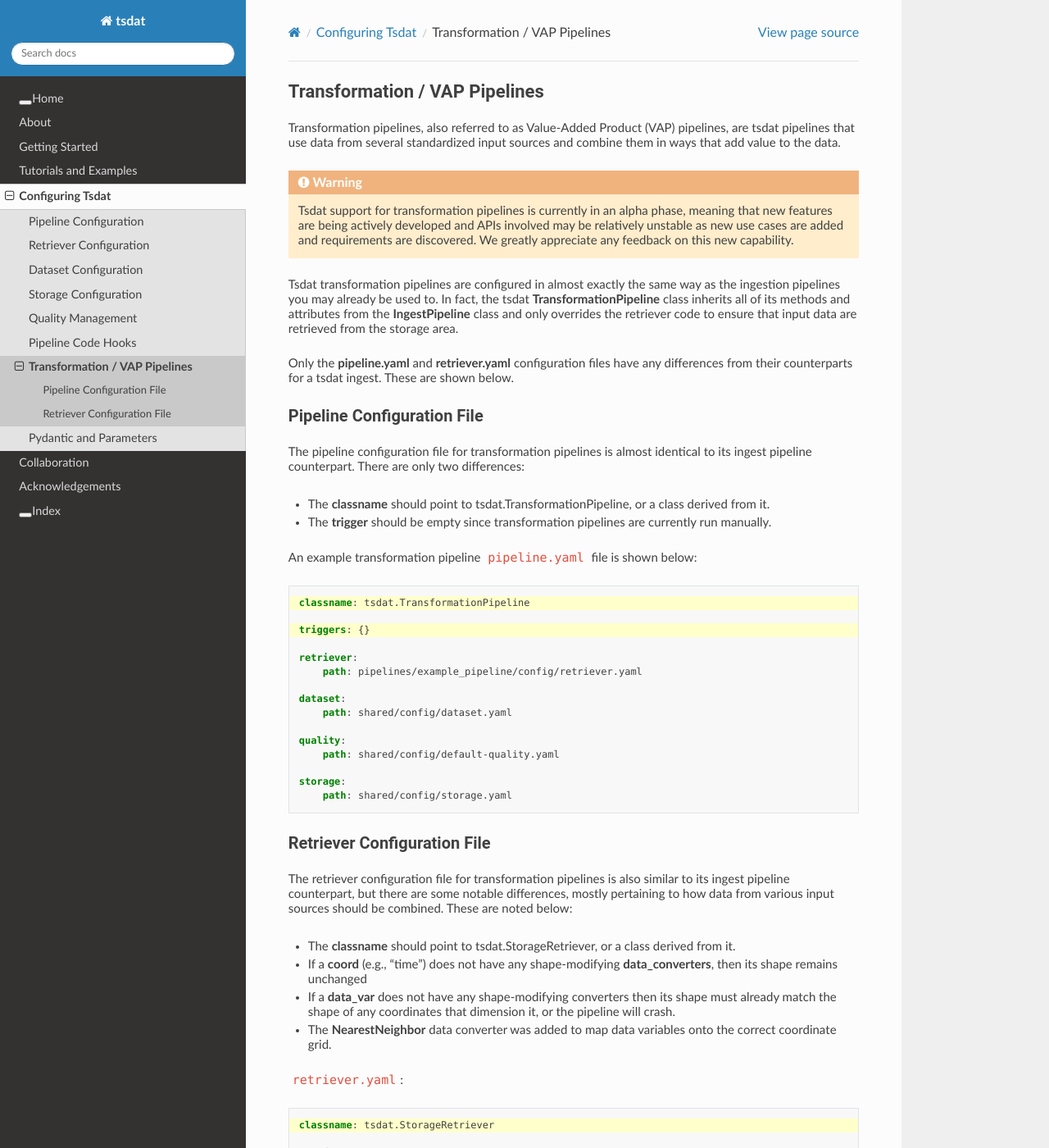
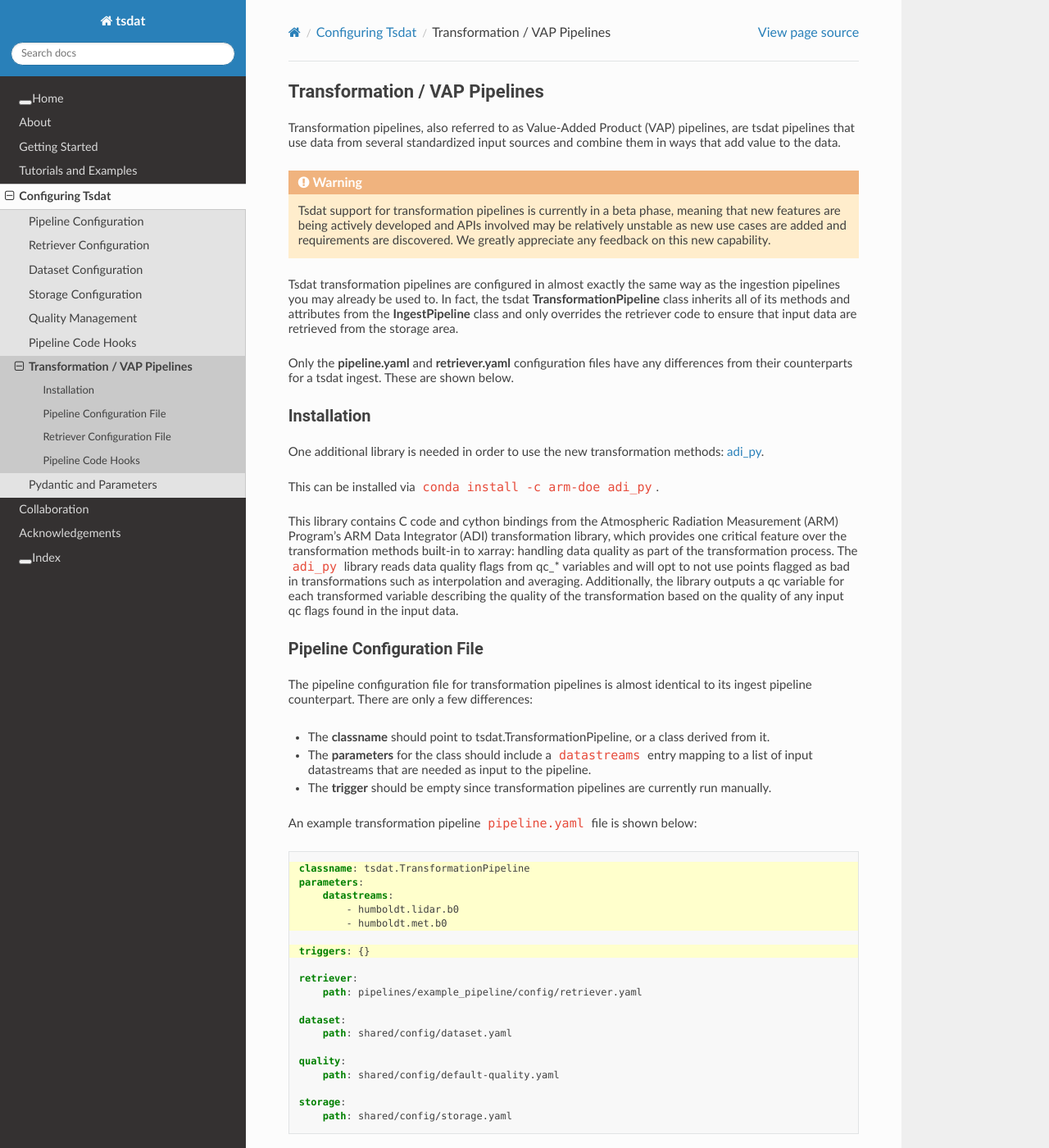
Before and after one commit to tsdat/tsdat, a Sphinx documentation site: the page built from docs/source/config/transform_config.rst, in a window 1280 px wide and 1400 px high. Shown: the whole window at 82% size. Built offline with Sphinx 7.4.7 and the Read the Docs theme 2.0.0, drawn with Linux system fonts in a browser that asks for light colours; pages that are not in the unit, such as notebooks, are missing from menus; some of the changed text lies outside the part shown.

Commit message:
Add transformation pipeline documentation

```diff
--- a/docs/source/config/transform_config.rst
+++ b/docs/source/config/transform_config.rst
@@ -9,7 +9,7 @@
 data.
 
 .. warning::
-    Tsdat support for transformation pipelines is currently in an alpha phase, meaning that new features
+    Tsdat support for transformation pipelines is currently in a beta phase, meaning that new features
     are being actively developed and APIs involved may be relatively unstable as new use cases are added
     and requirements are discovered. We greatly appreciate any feedback on this new capability.
 
@@ -23,23 +23,40 @@
 counterparts for a tsdat ingest. These are shown below.
 
 
+Installation
+^^^^^^^^^^^^
+
+One additional library is needed in order to use the new transformation methods: `adi_py <https://anaconda.org/arm-doe/adi_py>`_.
+
+This can be installed via ``conda install -c arm-doe adi_py``.
+
+This library contains C code and cython bindings from the Atmospheric Radiation Measurement (ARM) Program's ARM Data Integrator (ADI)
+transformation library, which provides one critical feature over the transformation methods built-in to xarray: handling data quality
+as part of the transformation process. The ``adi_py`` library reads data quality flags from qc_* variables and will opt to not use
+points flagged as bad in transformations such as interpolation and averaging. Additionally, the library outputs a qc variable for each
+transformed variable describing the quality of the transformation based on the quality of any input qc flags found in the input data.
 
 
 Pipeline Configuration File
 ^^^^^^^^^^^^^^^^^^^^^^^^^^^
 
 The pipeline configuration file for transformation pipelines is almost identical to its ingest pipeline
-counterpart. There are only two differences:
+counterpart. There are only a few differences:
 
 * The **classname** should point to tsdat.TransformationPipeline, or a class derived from it.
+* The **parameters** for the class should include a ``datastreams`` entry mapping to a list of input datastreams that are needed as input to the pipeline.
 * The **trigger** should be empty since transformation pipelines are currently run manually.
 
 An example transformation pipeline ``pipeline.yaml`` file is shown below:
 
 .. code-block:: yaml
-    :emphasize-lines: 1,3
+    :emphasize-lines: 1,2,3,4,5,7
 
     classname: tsdat.TransformationPipeline
+    parameters:
+        datastreams:
+            - humboldt.lidar.b0
+            - humboldt.met.b0
 
     triggers: {}
 
@@ -64,36 +81,92 @@
 sources should be combined. These are noted below:
 
 * The **classname** should point to tsdat.StorageRetriever, or a class derived from it.
+
+    - The tsdat.StorageRetriever class accepts additional **transformation_parameters**
+
 * If a **coord** (e.g., "time") does not have any shape-modifying **data_converters**, then its shape remains unchanged
 * If a **data_var** does not have any shape-modifying converters then its shape must already match the shape of any coordinates that dimension it, or the pipeline will crash.
 * The **NearestNeighbor** data converter was added to map data variables onto the correct coordinate grid.
 
-``retriever.yaml``:
+An example ``retriever.yaml`` file is shown below. Highlighted lines show notable differences from a typical retriever configuration file for an IngestPipeline.
 
 .. code-block:: yaml
-    :emphasize-lines: 1,7,16,17,23,24
+    :emphasize-lines: 1,2,3,4,5,6,7,8,9,10,11,12,13,14,15,16,17,18,19, 23,24,25,26,35,36,42,43
 
     classname: tsdat.StorageRetriever
+    parameters:
+        # Set coordinate system defaults for alignment, range, width
+        transformation_parameters:
+            # Alignment is one of LEFT, RIGHT, CENTER and indicates where the output point should
+            # lie in relation to the reported timestamp range.
+            alignment:
+                time: CENTER
+            # Range is how far to look for the previous/next points when transforming over an
+            # interval. E.g., for nearest neighbor, this is how far to look for the closest available
+            # point. If nothing is close enough, the output corresponding with that timestamp will be
+            # NaN/missing
+            range:
+                time: 900s
+            # Width is the size of the output dimension bins. E.g. width=300s with center alignment
+            # would mean that each timestamp in the output represents the period from 150s before and 150s
+            # after the reported timestamp.
+            width:
+                time: 300s
 
     coords:
         time:
-            .*buoy_z06\.a1.*:
-                name: time
-                data_converters: []
+            name: NA  # not retrieved from input; this will be autogenerated instead
+            data_converters:
+                - classname: tsdat.transform.CreateTimeGrid
+                  interval: 5min
 
     data_vars:
         temperature:
-            .*buoy_z07\.a1.*:
+            .*met\.b0.*:
                 name: temp
                 data_converters:
                     - classname: tsdat.io.converters.UnitsConverter
                       input_units: degF
-                    - classname: tsdat.io.converters.NearestNeighbor
+                    - classname: tsdat.transform.NearestNeighbor
                       coord: time
 
         humidity:
-            .*buoy_z07\.a1.*:
+            .*met\.b0.*:
                 name: rh
                 data_converters:
-                    - classname: tsdat.io.converters.NearestNeighbor
+                    - classname: tsdat.transform.NearestNeighbor
                       coord: time
+
+
+Pipeline Code Hooks
+^^^^^^^^^^^^^^^^^^^
+
+The **TransformationPipeline** class provides one additional hook that is currently not available in the **IngestPipeline** class:
+the **hook_customize_input_datasets** hook. This code hook allows you to customize input datasets/files before they are merged onto
+the same coordinate grid.
+
+.. code-block:: python
+
+    def hook_customize_input_datasets(
+        self, input_datasets: Dict[str, xr.Dataset], **kwargs: Any
+    ) -> Dict[str, xr.Dataset]:
+        """-----------------------------------------------------------------------------
+        Code hook to customize any input datasets prior to datastreams being combined
+        and data converters being run.
+
+        Args:
+            input_datasets (Dict[str, xr.Dataset]): The dictionary of input key (str) to
+                input dataset. Note that for transformation pipelines, input keys !=
+                input filename, rather each input key is a combination of the datastream
+                and date range used to pull the input data from the storage retriever.
+
+        Returns:
+            Dict[str, xr.Dataset]: The customized input datasets.
+
+        -----------------------------------------------------------------------------"""
+        return input_datasets
+
+
+.. # Add this section when we know more about common errors
+.. Common Errors and How to Fix them
+.. ^^^^^^^^^^^^^^^^^^^^^^^^^^^^^^^^^
```
